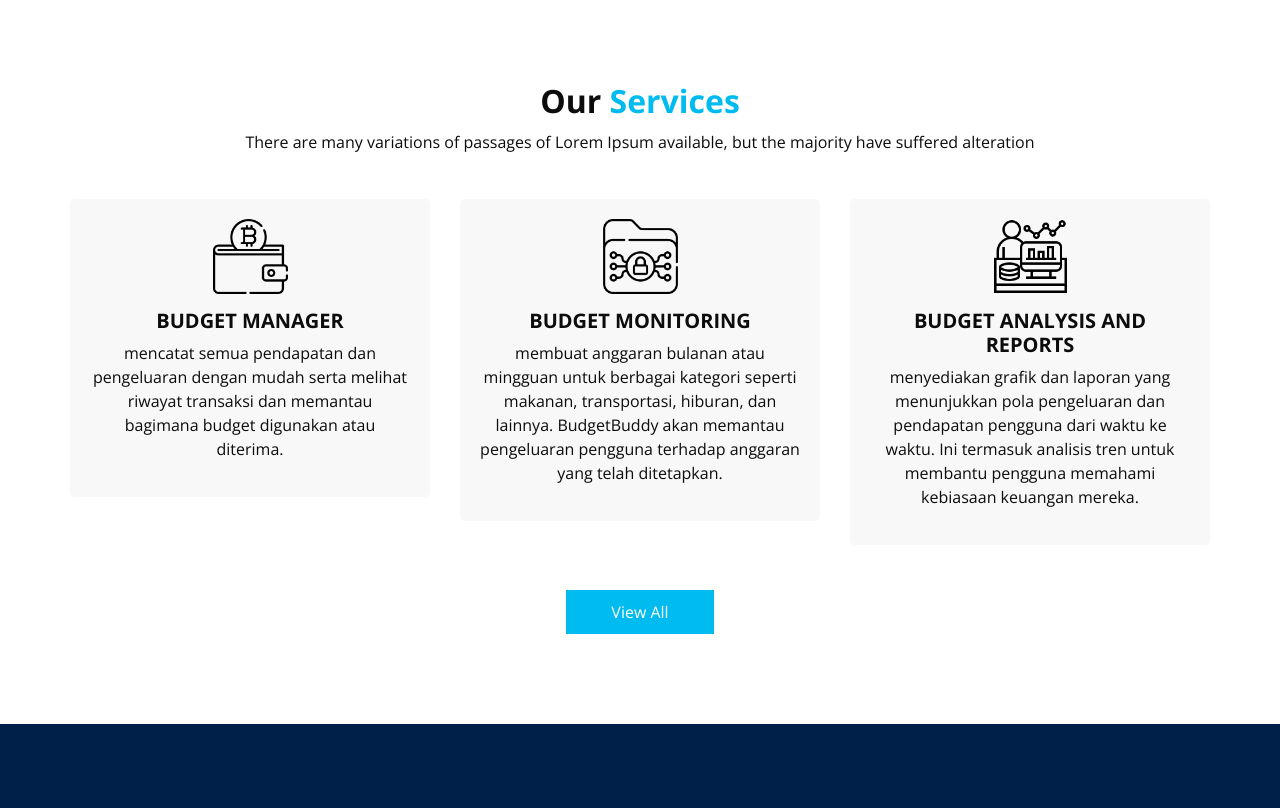
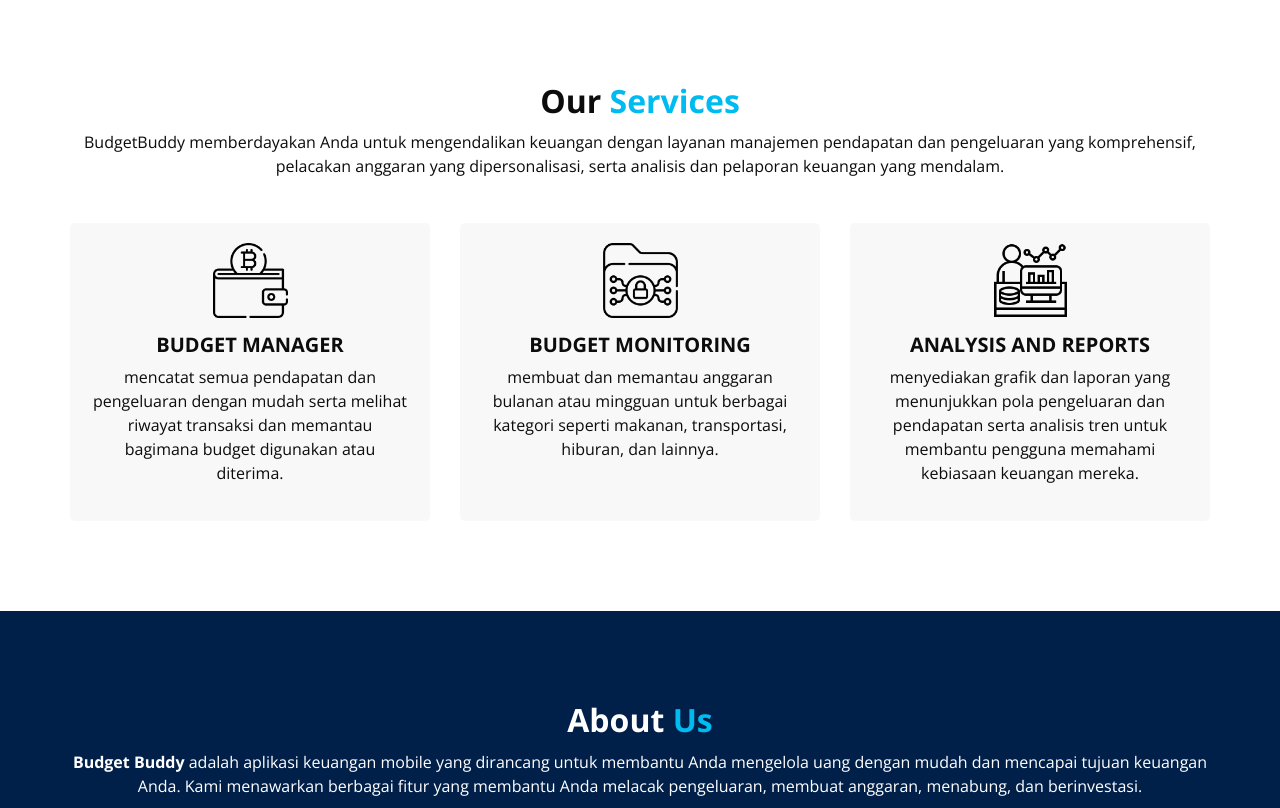
Before and after one commit to Naufalaryaaa/BudgetBuddy-beta, a plain HTML site: page BudgetBuddy/index.html in a window 1280 px wide. Shown: the part 840-1648 px from the top of the page. Drawn offline with nearby package versions, Linux system fonts and the light colour scheme; some packages are replaced by stand-ins of ours.

Commit message:
update index bagian our service

```diff
--- a/BudgetBuddy/index.html
+++ b/BudgetBuddy/index.html
@@ -142,8 +142,10 @@
           <div class="heading_container heading_center">
             <h2>Our <span>Services</span></h2>
             <p>
-              There are many variations of passages of Lorem Ipsum available,
-              but the majority have suffered alteration
+              BudgetBuddy memberdayakan Anda untuk mengendalikan keuangan dengan
+              layanan manajemen pendapatan dan pengeluaran yang komprehensif,
+              pelacakan anggaran yang dipersonalisasi, serta analisis dan
+              pelaporan keuangan yang mendalam.
             </p>
           </div>
           <div class="row">
@@ -170,10 +172,10 @@
                 <div class="detail-box">
                   <h5>Budget Monitoring</h5>
                   <p>
-                    membuat anggaran bulanan atau mingguan untuk
+                    membuat dan memantau anggaran bulanan atau mingguan untuk
                     berbagai kategori seperti makanan, transportasi, hiburan,
-                    dan lainnya. BudgetBuddy akan memantau pengeluaran pengguna
-                    terhadap anggaran yang telah ditetapkan.
+                    dan lainnya.
+                    <br /><br />
                   </p>
                 </div>
               </div>
@@ -184,19 +186,15 @@
                   <img src="images/s3.png" alt="" />
                 </div>
                 <div class="detail-box">
-                  <h5>Budget Analysis and reports</h5>
+                  <h5>Analysis and reports</h5>
                   <p>
-                    menyediakan grafik dan laporan yang menunjukkan
-                    pola pengeluaran dan pendapatan pengguna dari waktu ke
-                    waktu. Ini termasuk analisis tren untuk membantu pengguna
-                    memahami kebiasaan keuangan mereka.
+                    menyediakan grafik dan laporan yang menunjukkan pola
+                    pengeluaran dan pendapatan serta analisis tren untuk
+                    membantu pengguna memahami kebiasaan keuangan mereka.
                   </p>
                 </div>
               </div>
             </div>
-          </div>
-          <div class="btn-box">
-            <a href=""> View All </a>
           </div>
         </div>
       </div>
@@ -259,7 +257,9 @@
             <div class="detail-box">
               <h5>Expert Management</h5>
               <p>
-                Tim kami terdiri dari para profesional keuangan berpengalaman yang senantiasa memastikan keamanan data Anda dan memberikan panduan investasi yang tepat.
+                Tim kami terdiri dari para profesional keuangan berpengalaman
+                yang senantiasa memastikan keamanan data Anda dan memberikan
+                panduan investasi yang tepat.
               </p>
             </div>
           </div>
@@ -270,7 +270,8 @@
             <div class="detail-box">
               <h5>Secure Investment</h5>
               <p>
-                Kami menggunakan teknologi keamanan terdepan untuk melindungi investasi Anda dan meminimalkan risiko.
+                Kami menggunakan teknologi keamanan terdepan untuk melindungi
+                investasi Anda dan meminimalkan risiko.
               </p>
             </div>
           </div>
@@ -281,7 +282,8 @@
             <div class="detail-box">
               <h5>Instant Trading</h5>
               <p>
-                Lakukan jual-beli investasi dengan cepat dan mudah langsung dari aplikasi Budget Buddy.
+                Lakukan jual-beli investasi dengan cepat dan mudah langsung dari
+                aplikasi Budget Buddy.
               </p>
             </div>
           </div>
@@ -292,7 +294,8 @@
             <div class="detail-box">
               <h5>Happy Customers</h5>
               <p>
-                Ribuan pengguna telah berhasil mengelola keuangan dan mencapai tujuan finansial mereka dengan Budget Buddy.
+                Ribuan pengguna telah berhasil mengelola keuangan dan mencapai
+                tujuan finansial mereka dengan Budget Buddy.
               </p>
             </div>
           </div>
@@ -540,7 +543,11 @@
               <div class="contact_link_box">
                 <a href="">
                   <i class="fa fa-map-marker" aria-hidden="true"></i>
-                  <span> Binus Anggrek, Jl. Raya Kb. Jeruk No.27, RT.1/RW.9, Kemanggisan, Kec. Palmerah, Kota Jakarta Barat, Daerah Khusus Ibukota Jakarta 11530 </span>
+                  <span>
+                    Binus Anggrek, Jl. Raya Kb. Jeruk No.27, RT.1/RW.9,
+                    Kemanggisan, Kec. Palmerah, Kota Jakarta Barat, Daerah
+                    Khusus Ibukota Jakarta 11530
+                  </span>
                 </a>
                 <a href="">
                   <i class="fa fa-phone" aria-hidden="true"></i>
```
Also changed, not shown: BudgetBuddy/service.html (+0 -1 lines).
